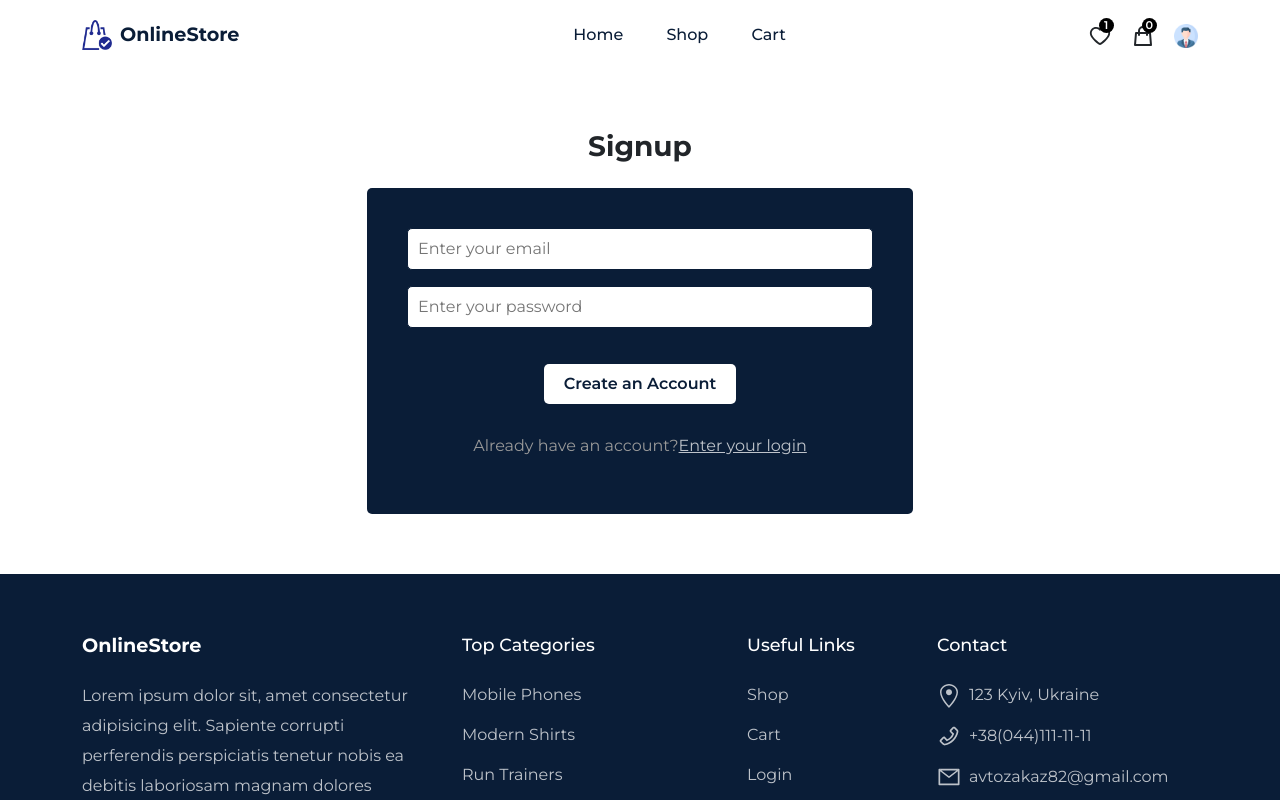
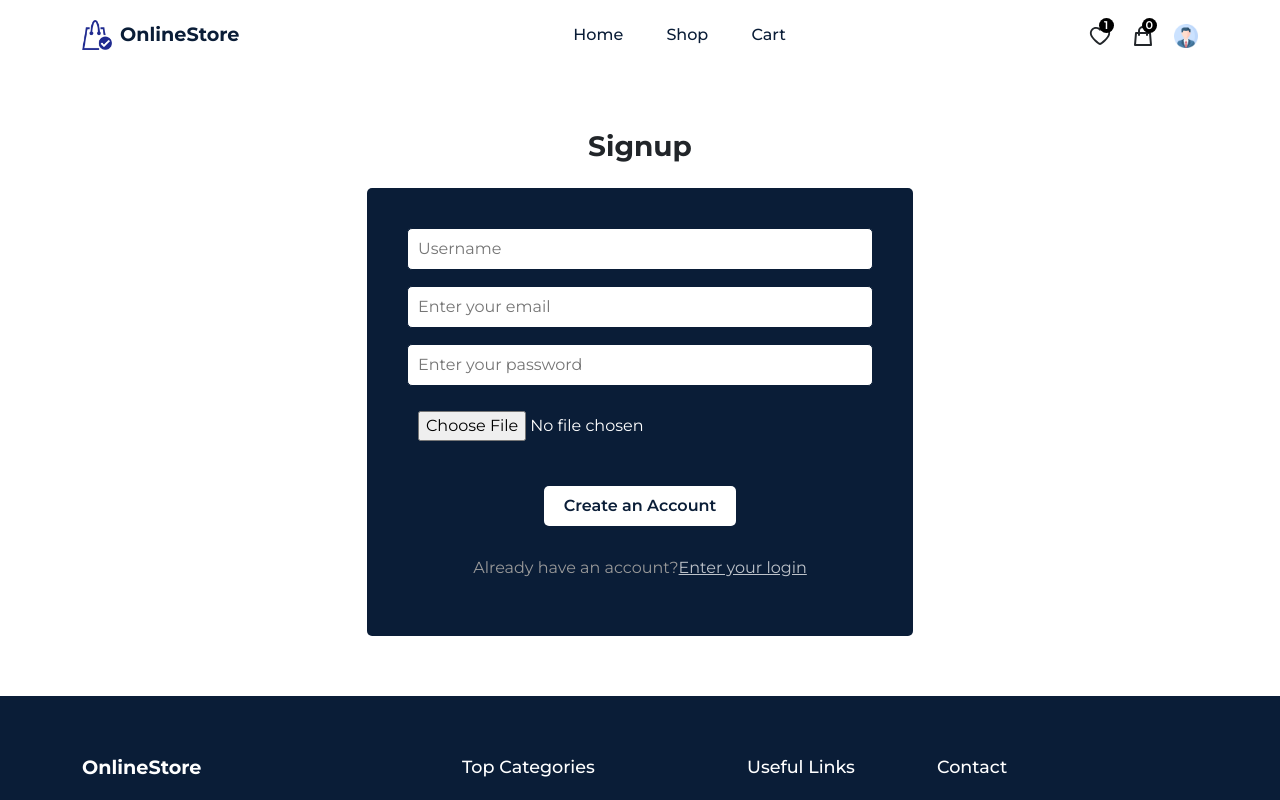
Before and after one commit to Aleksegoist/react-online-shop, a React (Create React App) app: page /signup in a window 1280 px wide. Shown: the top 800 px of the page. Built offline with nearby package versions, Linux system fonts and the light colour scheme.

Commit message:
add user auth

```diff
--- a/package.json
+++ b/package.json
@@ -8,6 +8,7 @@
     "@testing-library/react": "^13.4.0",
     "@testing-library/user-event": "^13.5.0",
     "bootstrap": "^5.2.1",
+    "firebase": "^9.12.1",
     "framer-motion": "^7.3.6",
     "react": "^18.2.0",
     "react-dom": "^18.2.0",
--- /dev/null
+++ b/src/firebase.config.js
@@ -0,0 +1,23 @@
+import { initializeApp } from "firebase/app";
+import { getAuth } from 'firebase/auth'
+import { getFirestore } from 'firebase/firestore'
+import { getStorage } from 'firebase/storage'
+
+
+
+const firebaseConfig = {
+    apiKey: "AIzaSyCqGlTnV3KuBfwhe8iWIn1oyAj6wA-xCyE",
+    authDomain: "onlinestore-786d9.firebaseapp.com",
+    projectId: "onlinestore-786d9",
+    storageBucket: "onlinestore-786d9.appspot.com",
+    messagingSenderId: "26515203705",
+    appId: "1:26515203705:web:57594ddea665031d0f96a8"
+};
+
+
+const app = initializeApp(firebaseConfig);
+export const auth = getAuth(app);
+export const db = getFirestore(app)
+export const storage = getStorage(app)
+
+export default app;
--- a/src/pages/Signup.jsx
+++ b/src/pages/Signup.jsx
@@ -1,24 +1,101 @@
 import React from 'react';
 import '../styles/login.css';
 
+import { useNavigate } from 'react-router-dom';
 import { Link } from 'react-router-dom';
 import { Col, Container, Form, FormGroup, Row } from 'reactstrap';
 
 import Helmet from '../components/helmet/Helmet';
 import { useState } from 'react';
 
+import { createUserWithEmailAndPassword, updateProfile } from 'firebase/auth';
+import { ref, uploadBytesResumable, getDownloadURL } from 'firebase/storage';
+import { auth } from '../firebase.config';
+import { storage } from '../firebase.config';
+import { setDoc, doc } from 'firebase/firestore';
+import { db } from '../firebase.config';
+
+import { toast } from 'react-toastify';
+
 const Signup = () => {
+  const [username, setUsername] = useState('');
   const [email, setEmail] = useState('');
   const [password, setPassword] = useState('');
+  const [file, setFile] = useState(null);
+  const [loading, setLoading] = useState(false);
+
+  const navigate = useNavigate();
+
+  const signup = async (e) => {
+    e.preventDefault();
+    setLoading(true);
+
+    try {
+      const userCredential = await createUserWithEmailAndPassword(
+        auth,
+        email,
+        password
+      );
+
+      const user = userCredential.user;
+
+      const storageRef = ref(storage, `images/${Date.now() + username}`);
+      const uploadTask = uploadBytesResumable(storageRef, file);
+
+      uploadTask.on(
+        (error) => {
+          toast.error(error.message);
+        },
+        () => {
+          getDownloadURL(uploadTask.snapshot.ref).then(async (downloadUrl) => {
+            //update user profile
+            await updateProfile(user, {
+              displayName: username,
+              photoURL: downloadUrl,
+            });
+
+            // store user data in firestore database
+            await setDoc(doc(db, 'users', user.uid), {
+              uid: user.uid,
+              displayName: username,
+              email,
+              photoURL: downloadUrl,
+            });
+          });
+        }
+      );
+
+      setLoading(false);
+      toast.success('Account created');
+      navigate('/login');
+    } catch (error) {
+      setLoading(false);
+      toast.error('something went wrong');
+    }
+  };
+
   return (
     <Helmet title='Signup'>
       <section>
         <Container>
           <Row>
+            {loading ? (
+              <Col lg='12' className='text-center'>
+                <h5 className='fw-bold'>Loading.....</h5>
+              </Col>
+            ) : (
               <Col lg='6' className='m-auto text-center'>
                 <h3 className='fw-bold mb-4'>Signup</h3>
 
-              <Form className='auth__form'>
+                <Form className='auth__form' onSubmit={signup}>
+                  <FormGroup className='form__group'>
+                    <input
+                      type='text'
+                      placeholder='Username'
+                      value={username}
+                      onChange={(e) => setUsername(e.target.value)}
+                    />
+                  </FormGroup>
                   <FormGroup className='form__group'>
                     <input
                       type='email'
@@ -35,6 +112,12 @@ const Signup = () => {
                       onChange={(e) => setPassword(e.target.value)}
                     />
                   </FormGroup>
+                  <FormGroup className='form__group'>
+                    <input
+                      type='file'
+                      onChange={(e) => setFile(e.target.files[0])}
+                    />
+                  </FormGroup>
 
                   <button type='submit' className='buy__btn login__btn'>
                     Create an Account
@@ -45,6 +128,7 @@ const Signup = () => {
                   </p>
                 </Form>
               </Col>
+            )}
           </Row>
         </Container>
       </section>
--- a/src/styles/login.css
+++ b/src/styles/login.css
@@ -17,3 +17,8 @@
 .auth__form p a {
   color: rgba(255, 255, 255, 0.735);
 }
+
+.auth__form input[type='file'] {
+  color: #fff;
+  cursor: pointer;
+}
```
Also changed, not shown: 2 other files (tests, documents, lock files or other folders). Lines whose indentation alone changed are shown as unchanged.
